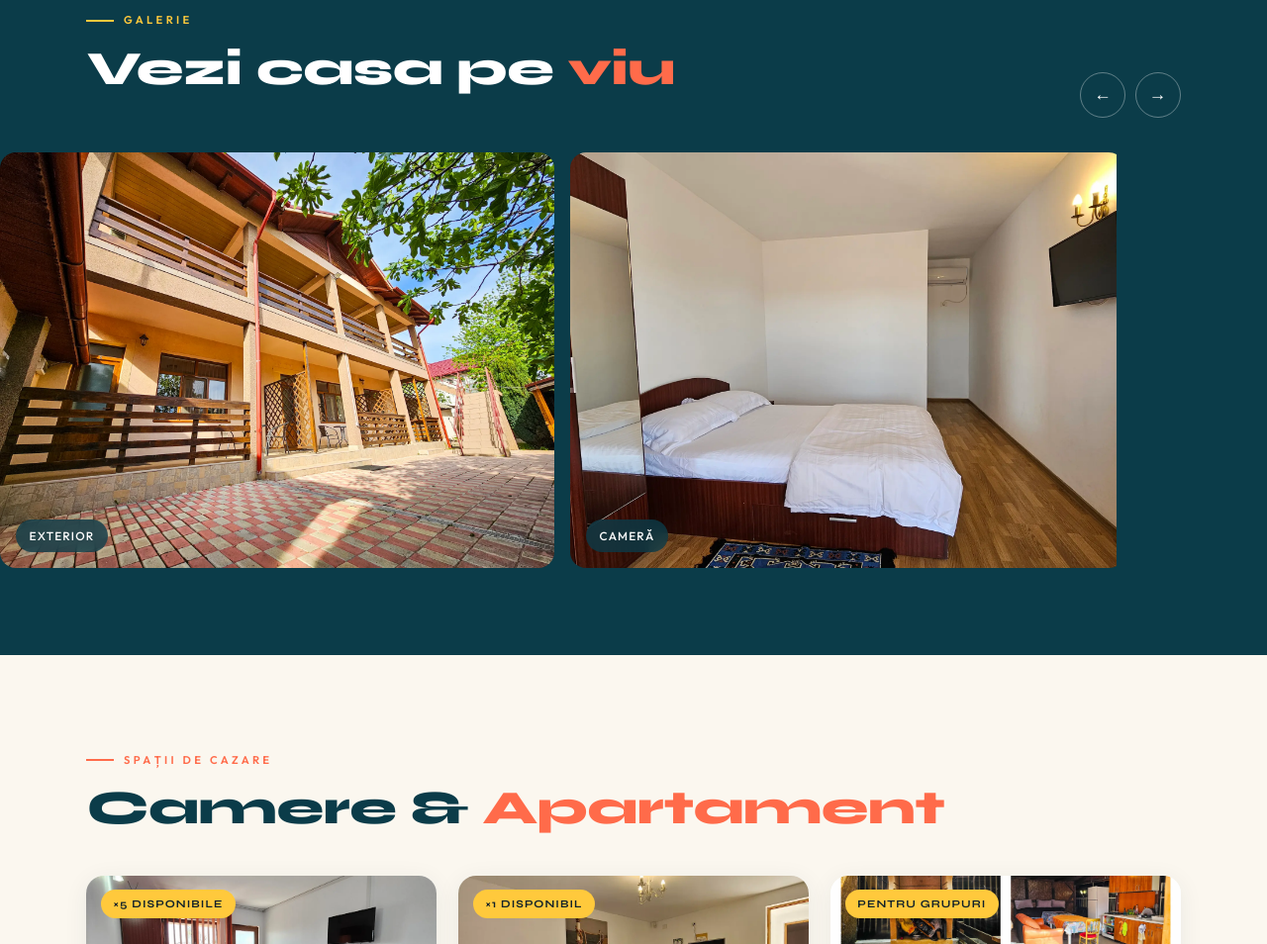
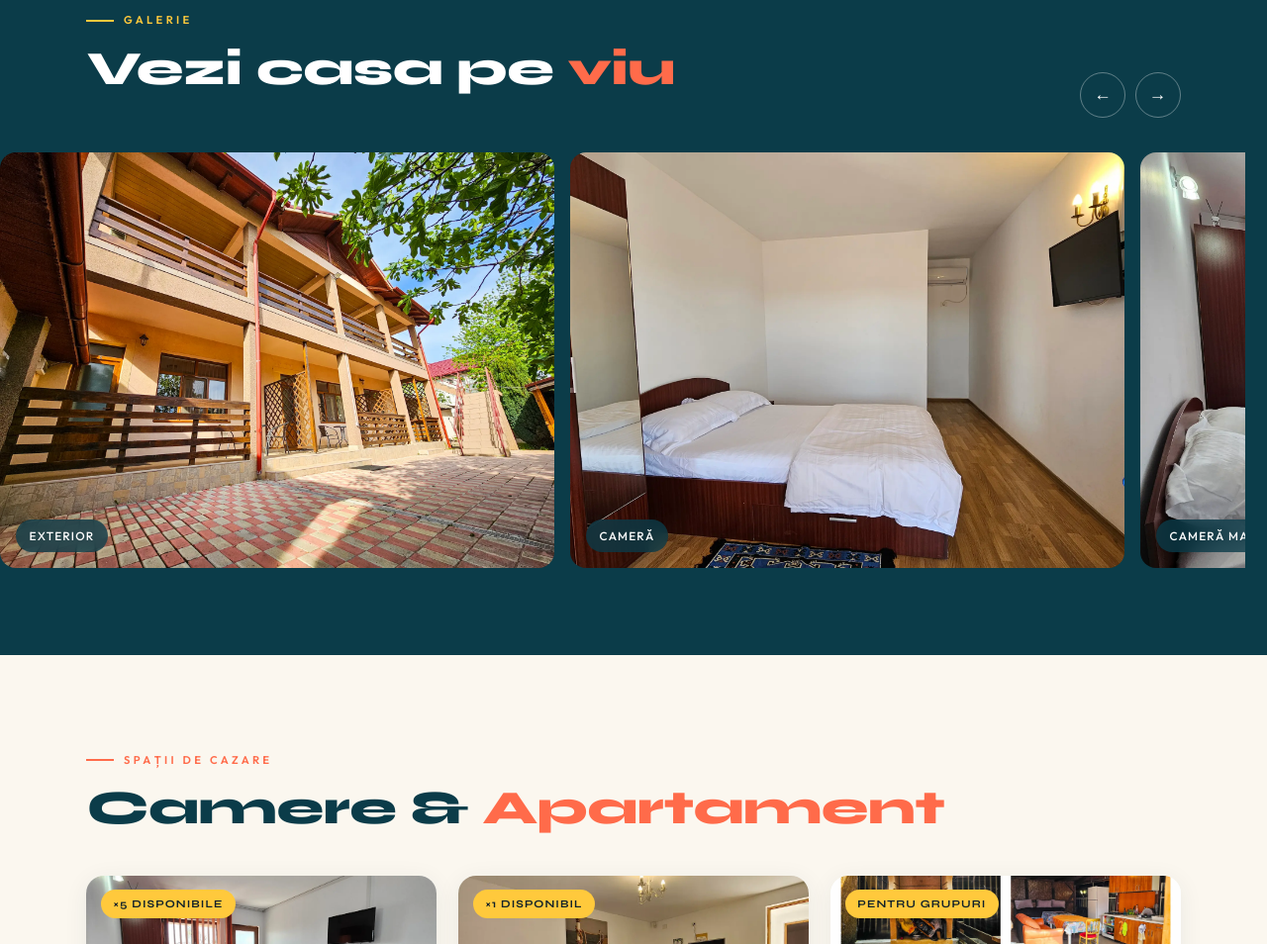
Before and after one commit to dumitrurazvancosmin-jpg/casasantoscostinesti.ro, a plain HTML site: page index.html in a window 1280 px wide. Shown: the part 1760-2714 px from the top of the page at 99% size. Drawn offline with Linux system fonts and the light colour scheme.

Commit message:
Update index.html

```diff
--- a/index.html
+++ b/index.html
@@ -76,7 +76,8 @@
   }
 
   * { margin: 0; padding: 0; box-sizing: border-box; }
-  html { scroll-behavior: smooth; }
+  html { scroll-behavior: smooth; overflow-x: hidden; }
+  html, body { max-width: 100%; }
 
   body {
     font-family: 'Outfit', sans-serif;
@@ -442,7 +443,7 @@
 
   .gal-btn:hover { background: var(--sun); border-color: var(--sun); color: var(--ink); }
 
-  .gal-track-wrap { overflow: hidden; margin: 0 -1.4rem; padding: 0 1.4rem; }
+  .gal-track-wrap { overflow: hidden; margin: 0 -1.4rem; padding: 0 1.4rem; max-width: 100vw; }
 
   .gal-track {
     display: flex;
```
